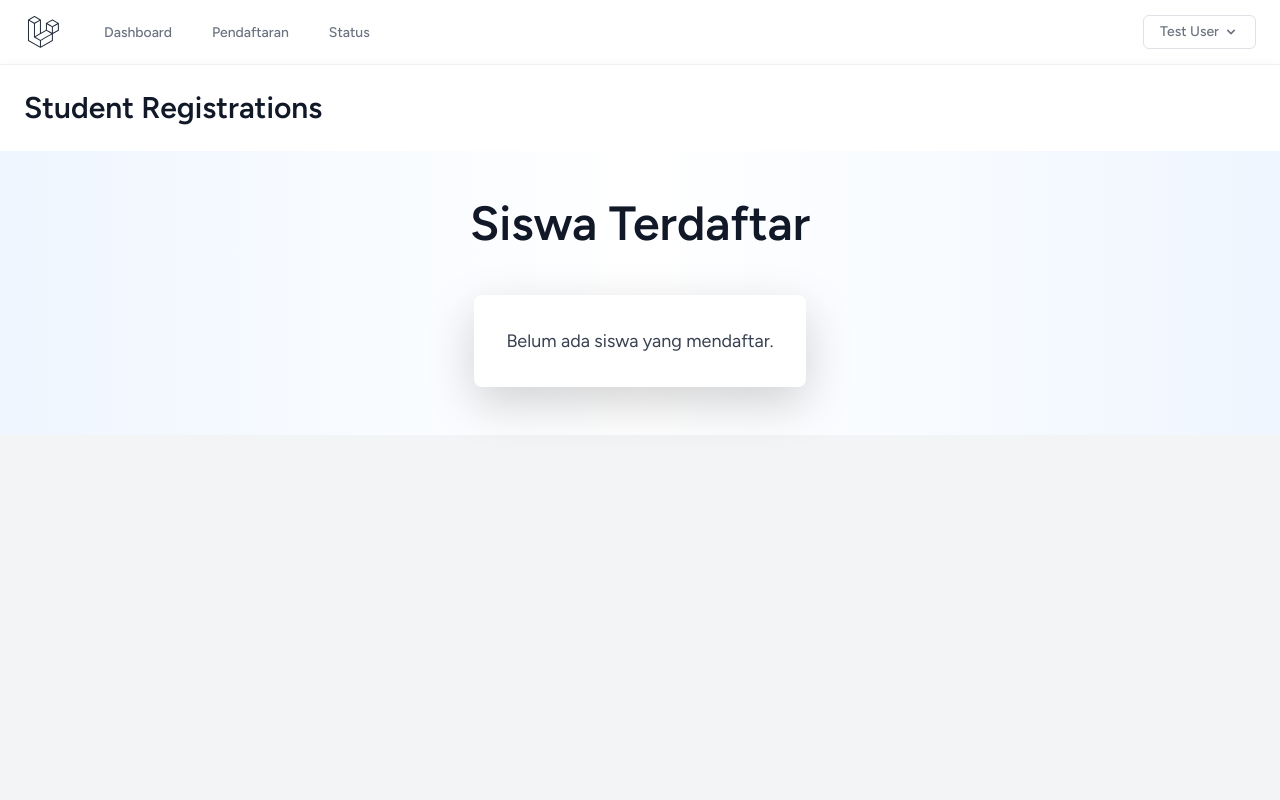
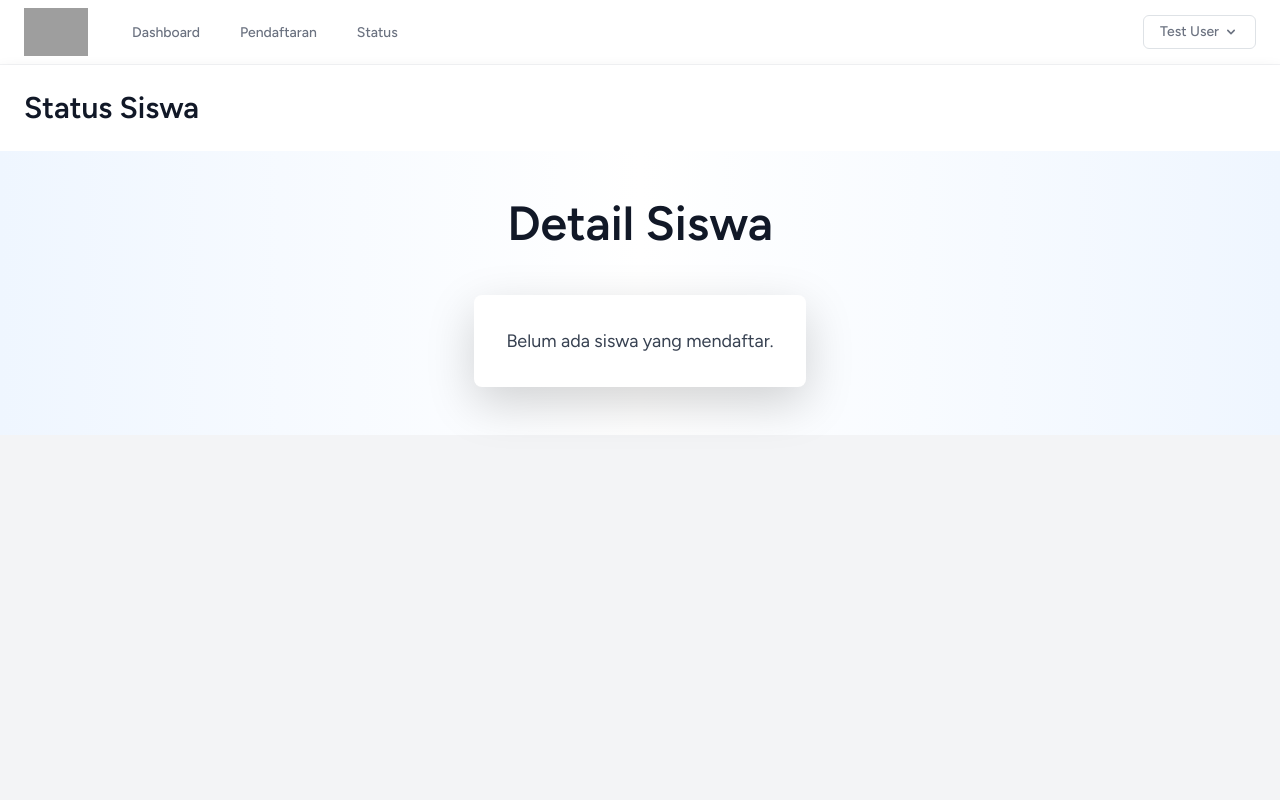
Before and after one commit to rizkygnw/SIPDB-15.4A.30, a Laravel app: page /user/registrations in a window 1280 px wide. Run offline with Laravel 12, Linux system fonts and the light colour scheme; a user stored in the database is signed in; data comes from the database, SQL or seed files in the repository; data that the repository does not hold is empty; style sheets or scripts are compiled from the project's sources; grey boxes are pictures that could not be loaded.

Commit message:
Mengganti logo aplikasi

```diff
--- a/resources/views/dashboard.blade.php
+++ b/resources/views/dashboard.blade.php
@@ -44,7 +44,7 @@
 
                     <!-- Contact Us -->
                     <div class="mt-12 text-center">
-                        <a class="bg-blue-500 text-white py-2 px-6 rounded-full hover:bg-blue-600 transition duration-300">Hubungi Kami</a>
+                        <a href="{{ url('user/registrations/create') }}" class="bg-blue-500 text-white py-2 px-6 rounded-full hover:bg-blue-600 transition duration-300">Lanjut Pendaftaran</a>
                     </div>
                 </div>
             </div>
--- a/resources/views/layouts/guest.blade.php
+++ b/resources/views/layouts/guest.blade.php
@@ -18,7 +18,7 @@
         <div class="min-h-screen flex flex-col sm:justify-center items-center pt-6 sm:pt-0 bg-gray-100">
             <div>
                 <a href="/">
-                    <x-application-logo class="w-20 h-20 fill-current text-gray-500" />
+                    <img src="{{ asset('storage/photos/LOGO SIPDB.png') }}" alt="Logo SIPDB" class="block size-20">
                 </a>
             </div>
 
--- a/resources/views/layouts/navigation.blade.php
+++ b/resources/views/layouts/navigation.blade.php
@@ -6,7 +6,7 @@
                 <!-- Logo -->
                 <div class="shrink-0 flex items-center">
                     <a href="{{ Auth::user()->usertype == 'admin' ? route('admin.dashboard') : route('dashboard') }}">
-                        <x-application-logo class="block h-9 w-auto fill-current text-gray-800" />
+                        <img src="{{ asset('storage/photos/LOGO SIPDB.png') }}" alt="Logo SIPDB" class="block h-12 w-auto">
                     </a>
                 </div>
 
--- a/resources/views/user/registration/index.blade.php
+++ b/resources/views/user/registration/index.blade.php
@@ -1,7 +1,7 @@
 <x-app-layout>
     <x-slot name="header">
         <h2 class="font-semibold text-3xl text-gray-900 leading-tight">
-            {{ __('Student Registrations') }}
+            {{ __('Status Siswa') }}
         </h2>
     </x-slot>
 
@@ -9,7 +9,7 @@
         <div class="container mx-auto px-6">
             <!-- Title -->
             <h1 class="text-5xl font-extrabold mb-12 text-center text-gray-900">
-                Siswa Terdaftar
+                Detail Siswa
             </h1>
 
             <!-- Check if there are students -->
```
